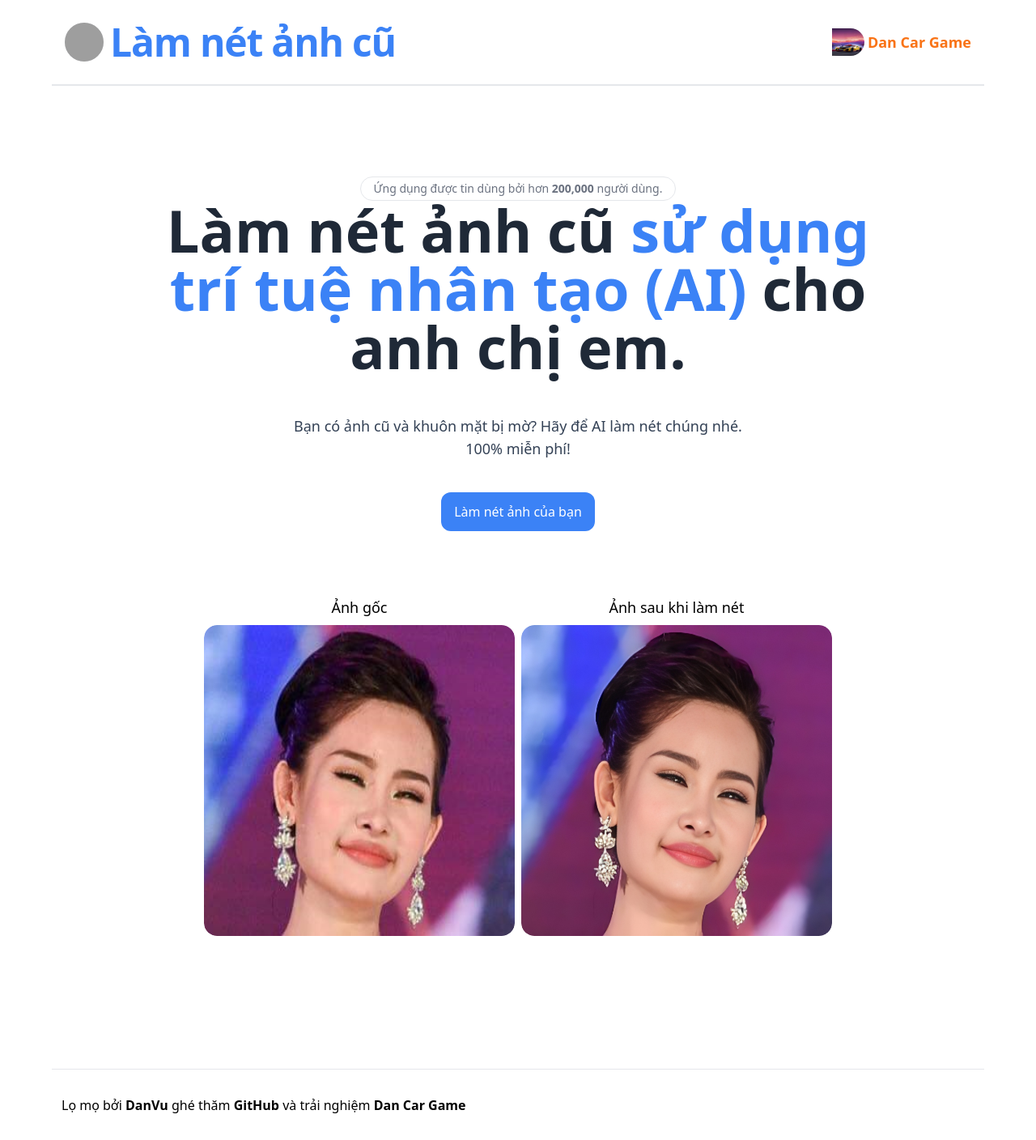
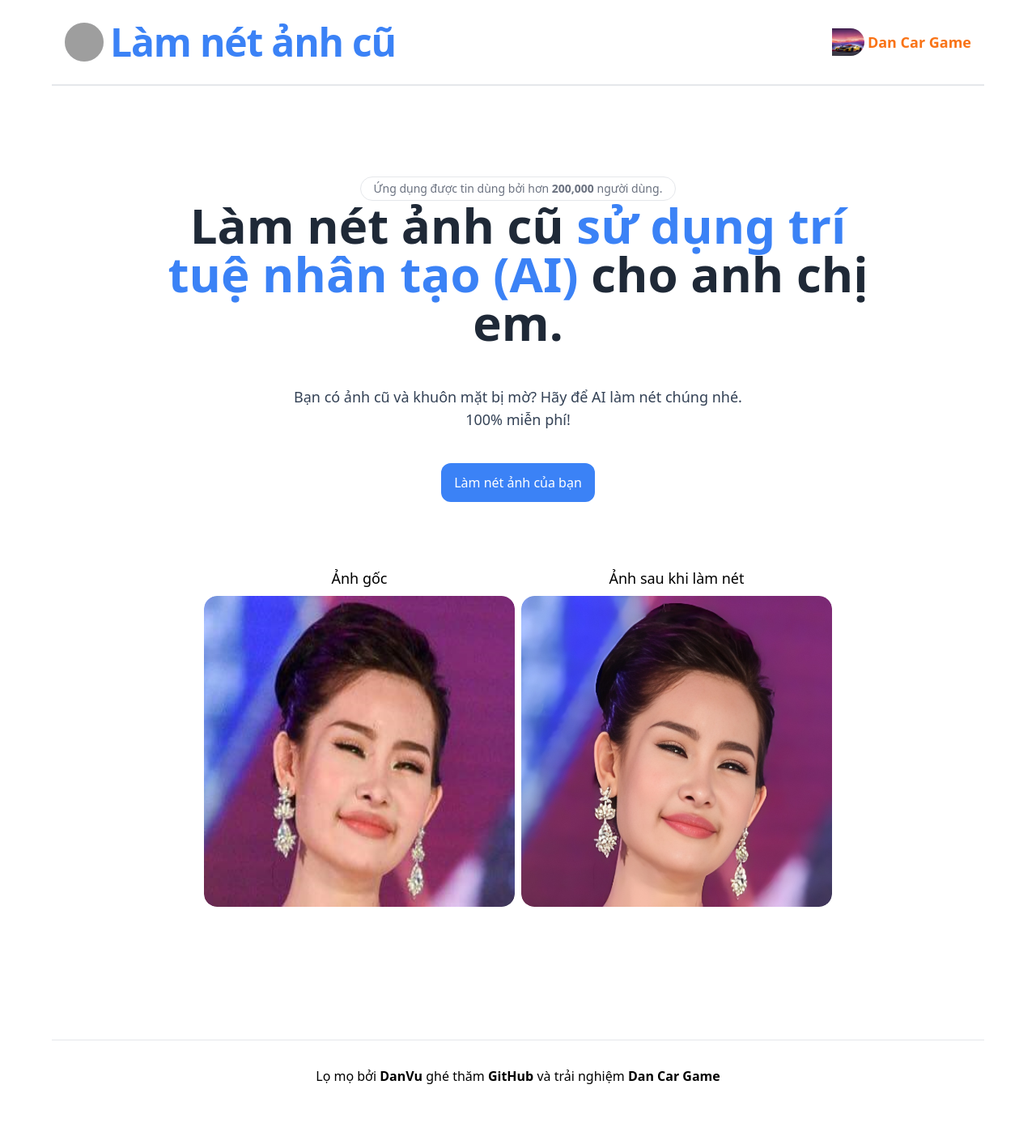
Before and after one commit to danvufs/Khoiphucanhcu, a Next.js app: page / in a window 1280 px wide. Shown: the whole page at 81% size. After the commit the page ends 1372 px from the top, so only its background shows below. Built offline with nearby package versions, Linux system fonts and the light colour scheme; grey boxes are pictures that could not be loaded.

Commit message:
change styles

```diff
--- a/components/Footer.tsx
+++ b/components/Footer.tsx
@@ -2,8 +2,8 @@ import Link from "next/link";
 
 export default function Footer() {
   return (
-    <footer className="text-center h-16 sm:h-20 w-full sm:pt-2 pt-4 border-t mt-5 flex sm:flex-row flex-col justify-between items-center px-3 space-y-3 sm:mb-0 mb-3">
-      <div>
+    <footer className="text-center h-16 sm:h-20 w-full sm:pt-2 pt-4 border-t mt-5 flex sm:flex-row flex-col justify-center items-center px-3 space-y-3 sm:mb-0 mb-3 mx-auto">
+      <div className="text-black-500">
         Lọ mọ bởi{" "}
         <a
           href="https://www.linkedin.com/in/danducvu/"
@@ -32,32 +32,6 @@ export default function Footer() {
           Dan Car Game
         </a>
       </div>
-      {/* <div className="flex space-x-4 pb-4 sm:pb-0">
-        <Link
-          href="https://twitter.com/nutlope"
-          className="group"
-          aria-label="TaxPal on Twitter"
-        >
-          <svg
-            aria-hidden="true"
-            className="h-6 w-6 fill-slate-500 group-hover:fill-slate-700"
-          >
-            <path d="M8.29 20.251c7.547 0 11.675-6.253 11.675-11.675 0-.178 0-.355-.012-.53A8.348 8.348 0 0 0 22 5.92a8.19 8.19 0 0 1-2.357.646 4.118 4.118 0 0 0 1.804-2.27 8.224 8.224 0 0 1-2.605.996 4.107 4.107 0 0 0-6.993 3.743 11.65 11.65 0 0 1-8.457-4.287 4.106 4.106 0 0 0 1.27 5.477A4.073 4.073 0 0 1 2.8 9.713v.052a4.105 4.105 0 0 0 3.292 4.022 4.093 4.093 0 0 1-1.853.07 4.108 4.108 0 0 0 3.834 2.85A8.233 8.233 0 0 1 2 18.407a11.615 11.615 0 0 0 6.29 1.84" />
-          </svg>
-        </Link>
-        <Link
-          href="https://github.com/Nutlope/restorePhotos"
-          className="group"
-          aria-label="TaxPal on GitHub"
-        >
-          <svg
-            aria-hidden="true"
-            className="h-6 w-6 fill-slate-500 group-hover:fill-slate-700"
-          >
-            <path d="M12 2C6.477 2 2 6.484 2 12.017c0 4.425 2.865 8.18 6.839 9.504.5.092.682-.217.682-.483 0-.237-.008-.868-.013-1.703-2.782.605-3.369-1.343-3.369-1.343-.454-1.158-1.11-1.466-1.11-1.466-.908-.62.069-.608.069-.608 1.003.07 1.531 1.032 1.531 1.032.892 1.53 2.341 1.088 2.91.832.092-.647.35-1.088.636-1.338-2.22-.253-4.555-1.113-4.555-4.951 0-1.093.39-1.988 1.029-2.688-.103-.253-.446-1.272.098-2.65 0 0 .84-.27 2.75 1.026A9.564 9.564 0 0 1 12 6.844a9.59 9.59 0 0 1 2.504.337c1.909-1.296 2.747-1.027 2.747-1.027.546 1.379.202 2.398.1 2.651.64.7 1.028 1.595 1.028 2.688 0 3.848-2.339 4.695-4.566 4.943.359.309.678.92.678 1.855 0 1.338-.012 2.419-.012 2.747 0 .268.18.58.688.482A10.02 10.02 0 0 0 22 12.017C22 6.484 17.522 2 12 2Z" />
-          </svg>
-        </Link>
-      </div> */}
     </footer>
   );
 }
--- a/pages/index.tsx
+++ b/pages/index.tsx
@@ -25,7 +25,7 @@ const Home: NextPage = () => {
           Ứng dụng được tin dùng bởi hơn <span className="font-semibold">200,000</span> người dùng.
         </a>
         <div className="max-w-4xl">
-          <h1 className="text-5xl sm:text-7xl font-bold font-display text-gray-800 mb-8">
+        <h1 className="text-4xl sm:text-6xl font-bold font-display text-gray-800 mb-8">
   Làm nét ảnh cũ{" "}
   <span className="relative text-blue-500">
     {/* <SquigglyLines /> */}
@@ -33,6 +33,7 @@ const Home: NextPage = () => {
   </span>{" "}
   cho anh chị em.
 </h1>
+
 
           <p className="mx-auto mt-12 max-w-xl text-lg text-slate-700 leading-7">
             Bạn có ảnh cũ và khuôn mặt bị mờ? Hãy để AI làm nét chúng nhé. 100% miễn phí!
```
Lines whose indentation alone changed are shown as unchanged.
